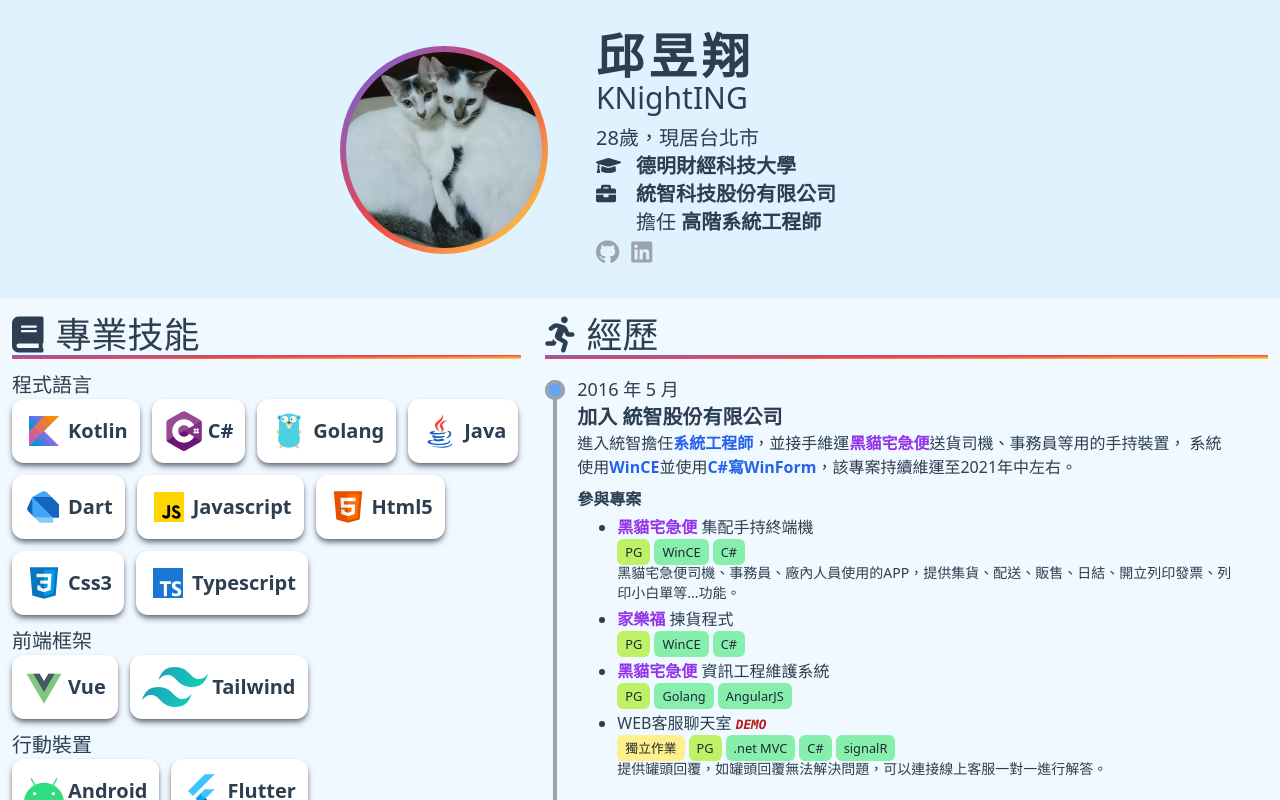
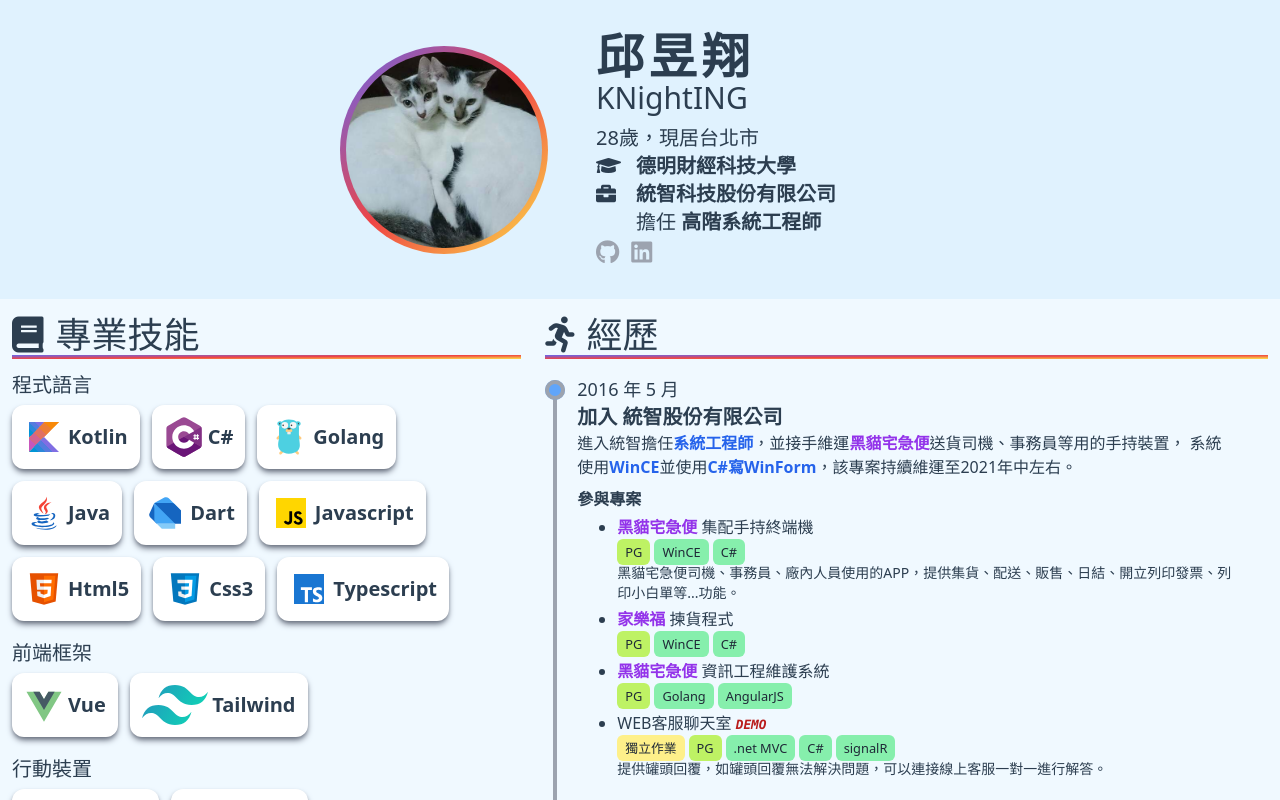
Before and after one commit to KNightING/xm3xu4, a Vue app: page / in a window 1280 px wide. Shown: the top 800 px of the page. Built offline with nearby package versions, Linux system fonts and the light colour scheme.

Commit message:
fix: some brower can't support css gap on flex

```diff
--- a/src/components/SkillKindGroup.vue
+++ b/src/components/SkillKindGroup.vue
@@ -1,13 +1,11 @@
 <template>
     <div class="group">
-        <h4
-            class="mt-3 text-xl group-hover:font-bold group-hover:scale-125 group-hover:translate-x-16"
-        >{{ props.title }}</h4>
-        <div class="flex flex-wrap gap-3">
+        <h4 class="mt-3 text-xl group-hover:font-bold">{{ props.title }}</h4>
+        <div class="flex flex-wrap">
             <div
                 v-for="skillInfo in props.skillInfos"
                 :key="skillInfo.name"
-                class="flex items-center justify-center bg-white shadow-gray-500 shadow-md rounded-xl p-3"
+                class="flex items-center justify-center bg-white shadow-gray-500 shadow-md rounded-xl p-3 mr-3 my-[0.375rem]"
             >
                 <img :src="skillInfo.icon" class="h-10" />
                 <span class="text-xl pl-1 font-semibold">{{ skillInfo.name }}</span>
```
